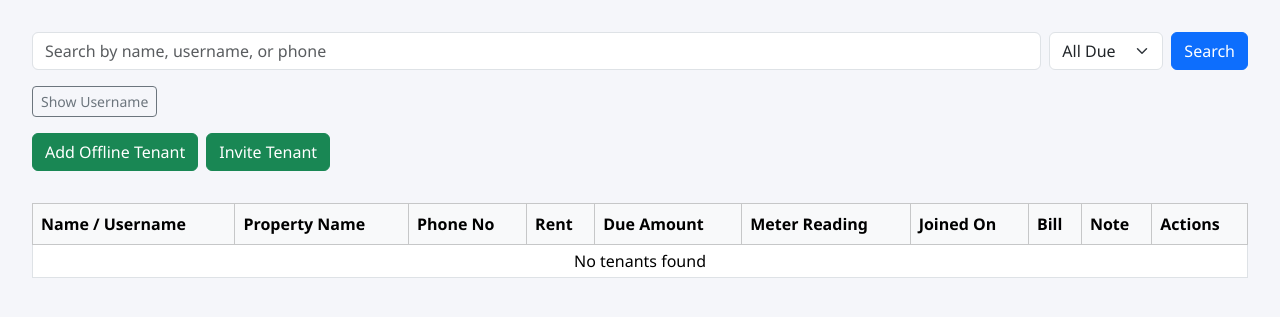
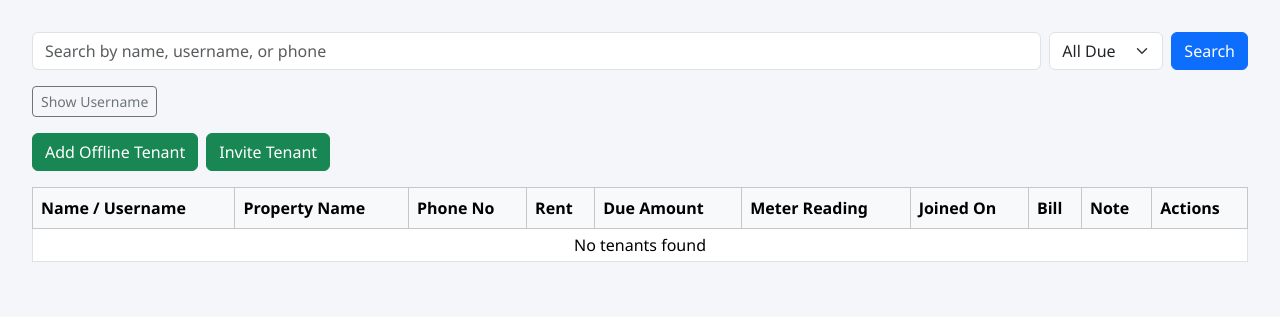
Before and after one commit to Sahil2839/RentKhata_Mobile, a Django app: page /manage-tenants/ in a window 1280 px wide. Shown: the part 67-384 px from the top of the page. Run offline with Django 5.2, Linux system fonts and the light colour scheme; the visitor is signed in with stand-in values (Sample User, id 1).

Commit message:
layout change

```diff
--- a/templates/accounts/manage_tenants.html
+++ b/templates/accounts/manage_tenants.html
@@ -220,8 +220,8 @@
   </tbody>
 </table>  {% endcomment %}
 
-<div class="mt-2" style="margin:0; padding:0; width:100%;">
-  <div class="table-responsive" style="margin:0; padding:0; width:100%;">
+{% comment %} <div class="mt-2" style="margin:0; padding:0; width:100%;">
+  <div class="table-responsive" style="margin:0; padding:0; width:100%;"> {% endcomment %}
     <table class="table table-bordered table-hover mt-3">
       <thead class="table-light">
       <tr>
@@ -339,8 +339,6 @@
   </table>
 </div>
 
-</div>
-
 
 
 
```
